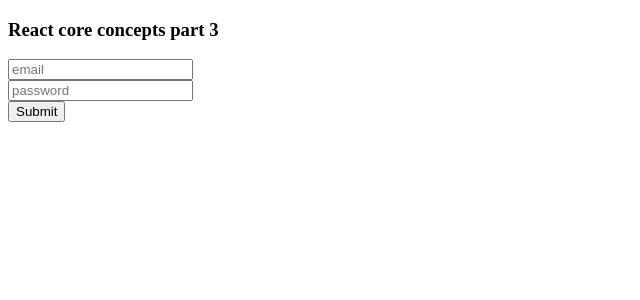
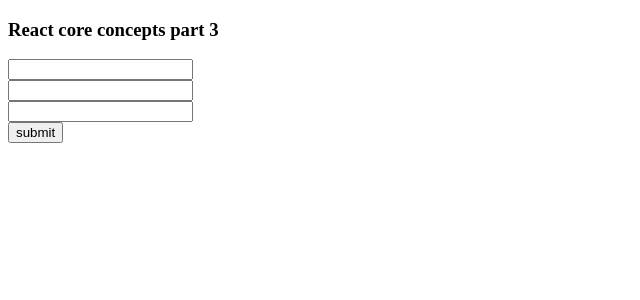
Before and after one commit to Al-Shahriar-Nazim/bootcamp-react-part-3, a React (Vite) app: page / in a window 1280 px wide. Shown: the top 300 px of the page, without its empty margins (0-640 px from the left). Built offline with nearby package versions, Linux system fonts and the light colour scheme.

Commit message:
added uncontrolled form

```diff
--- a/src/App.jsx
+++ b/src/App.jsx
@@ -2,6 +2,7 @@ import './App.css'
 import ControlFrom from './components/ControlFrom/ControlFrom'
 import FromAction from './components/FromAction/FromAction'
 import SimpleForm from './components/SimpleForm/SimpleForm'
+import Uncontrolled from './components/Uncontrolled/Uncontrolled'
 
 function App() {
 
@@ -15,7 +16,9 @@ function App() {
        {/* <FromAction></FromAction> */}
        {/* <ControlFrom></ControlFrom>
         */}
-        <ControlFrom></ControlFrom>
+        {/* <ControlFrom></ControlFrom>
+         */}
+         <Uncontrolled></Uncontrolled>
     </>
   )
 }
--- /dev/null
+++ b/src/components/Uncontrolled/Uncontrolled.jsx
@@ -0,0 +1,32 @@
+import React, { useRef } from "react";
+
+const Uncontrolled = () => {
+  const inputRef = useRef("");
+  const emailRef = useRef("");
+  const passwordRef = useRef("");
+
+  const handleForm = (e) => {
+    e.preventDefault();
+    console.log(inputRef.current.value);
+    const name = inputRef.current.value;
+    const email = emailRef.current.value;
+    const password = passwordRef.current.value;
+    console.log(name, email, password);
+    // alert(inputRef.current.value);
+     };
+  return (
+    <div>
+      <form onSubmit={handleForm}>
+        <input type="text" ref={inputRef} />
+        <br />
+        <input type="email" ref={emailRef} />
+        <br />
+        <input type="password" ref={passwordRef} />
+        <br />
+        <input type="submit" value="submit" />
+      </form>
+    </div>
+  );
+};
+
+export default Uncontrolled;
```
